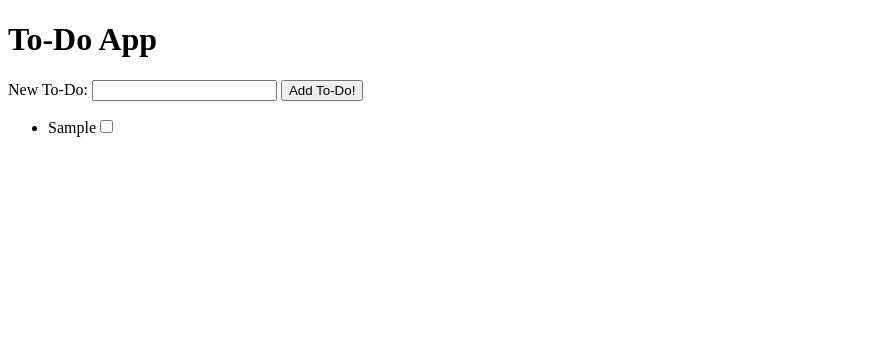
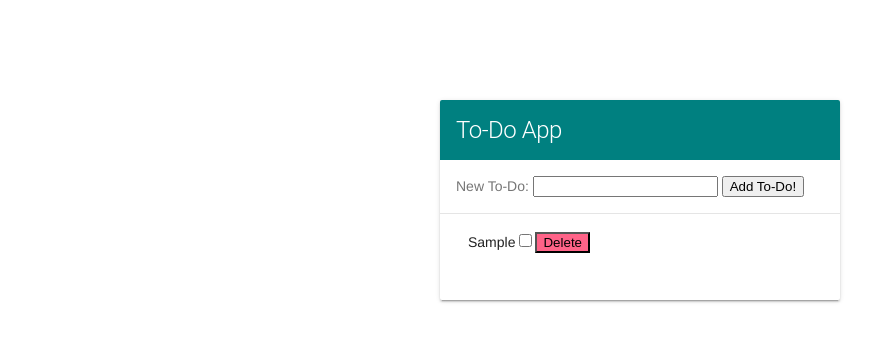
Before and after one commit to jfaith630/to-do-app, a plain HTML site: page index.html in a window 1280 px wide. Both pictures are taken after typing "Sample" into the empty fields and a click on the button "Add To-Do!". Shown: the whole page, without its empty margins (0-896 px from the left). Drawn offline with nearby package versions, Linux system fonts and the light colour scheme.

Commit message:
Assignment-12-DOM-Scripting-To-Do-Events-Part-1: Completed

```diff
--- a/app.js
+++ b/app.js
@@ -13,10 +13,21 @@ function onReady() {
     let checkbox = document.createElement('input');
     //set the input's type to checkbox
     checkbox.type = "checkbox";
+    //create delete button
+    let deleteButton = document.createElement('button');
+    deleteButton.className = "deleteButton";
+    //set the text of the delete button
+    deleteButton.textContent = "Delete";
+    //delete todo action
+    deleteButton.addEventListener('click', function(event) {
+      TODO_LIST.removeChild(this.parentElement);
+    });
     //set the title
     newLi.textContent = title;
     //attach the checkbox to the li
     newLi.appendChild(checkbox);
+    //attach the delete button to the li
+    newLi.appendChild(deleteButton);
     //attach the li to the ul
     TODO_LIST.appendChild(newLi);
     //empty the input
--- a/index.html
+++ b/index.html
@@ -1,18 +1,31 @@
 <!DOCTYPE html>
 <html>
   <head>
+    <title>To-Do App</title>
     <meta name="viewport" content="width-device-width, initial-scale=1">
-    <title>To-Do App</title>
+    <!-- Material Design Lite -->
+    <link rel="stylesheet" href="https://code.getmdl.io/1.3.0/material.teal-deep_purple.min.css">
+    <script defer src="https://code.getmdl.io/1.3.0/material.min.js"></script>
+    <!-- Custom Styles -->
+    <link rel="stylesheet" href="styles/main.css">
   </head>
   <body>
-    <h1>To-Do App</h1>
+    <div class="demo-card-square mdl-card mdl-shadow--2dp">
+      <div class="mdl-card__title">
+        <h1 class="mdl-card__title-text">To-Do App</h1>
+      </div>
+      <div class="mdl-card__supporting-text">
         <form id="addToDoForm">
           <label for="newToDoText">New To-Do:</label>
           <input type="text" id="newToDoText">
-      <button type="submit">Add To-Do!</button>
+          <button type="submit" >Add To-Do!</button>
         </form>
-    <ul id="toDoList">
+      </div>
+      <div class="demo-list mdl-card__actions mdl-card--border">
+        <ul id="toDoList" class="demo-list-control mdl-list">
         </ul>
         <script src="app.js"></script>
+      </div>
+    </div>
   </body>
 </html>
--- /dev/null
+++ b/styles/main.css
@@ -0,0 +1,17 @@
+.demo-card-square.mdl-card {
+  margin: 100px auto;
+  width: 400px;
+}
+
+.demo-card-square > .mdl-card__title {
+  color: white;
+  background-color: teal;
+}
+
+.demo-list-control {
+  margin: 0px 20px;
+}
+
+.deleteButton {
+  background-color: #FF6388;
+}
```
Lines whose indentation alone changed are shown as unchanged.
